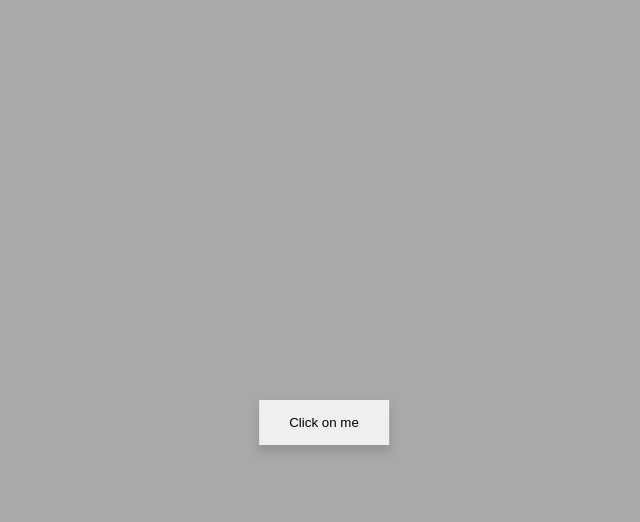
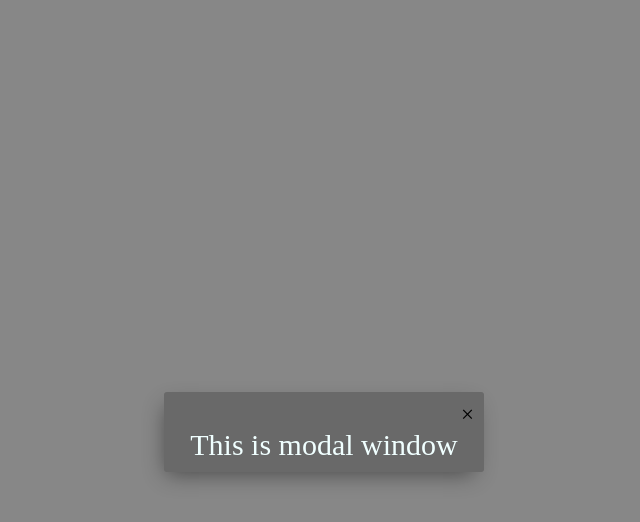
Before and after one commit to crystalclear515/animation, a plain HTML site: page index.html in a window 1280 px wide. Both pictures are taken after a click on the button "Click on me". Shown: the whole page, without its empty margins (316-956 px from the left). Drawn offline with Linux system fonts and the light colour scheme.

Commit message:
Implemented scripts

```diff
--- a/script.js
+++ b/script.js
@@ -1,3 +1,17 @@
 var btn = document.querySelector('button'),
     modal = document.querySelector('.modal'),
     close = document.querySelector('.close');
+
+  btn.addEventListener('click', function() {
+    modal.style.display = 'flex';
+  });
+
+  close.addEventListener('click', function() {
+    modal.style.display = 'none';
+  });
+
+  window.addEventListener('click', function(e) {
+    if(e.target == modal) {
+      modal.style.display = 'none';
+    }
+  });
--- a/style.css
+++ b/style.css
@@ -36,7 +36,7 @@ button {
   position: absolute;
   width: 50%;
   max-width: 300px;
-  top: 50%;
+  top: 49%;
   background-color: dimgray;
   box-shadow: -4px 8px 21px -6px rgba(0,0,0,0.46);
 }
```
